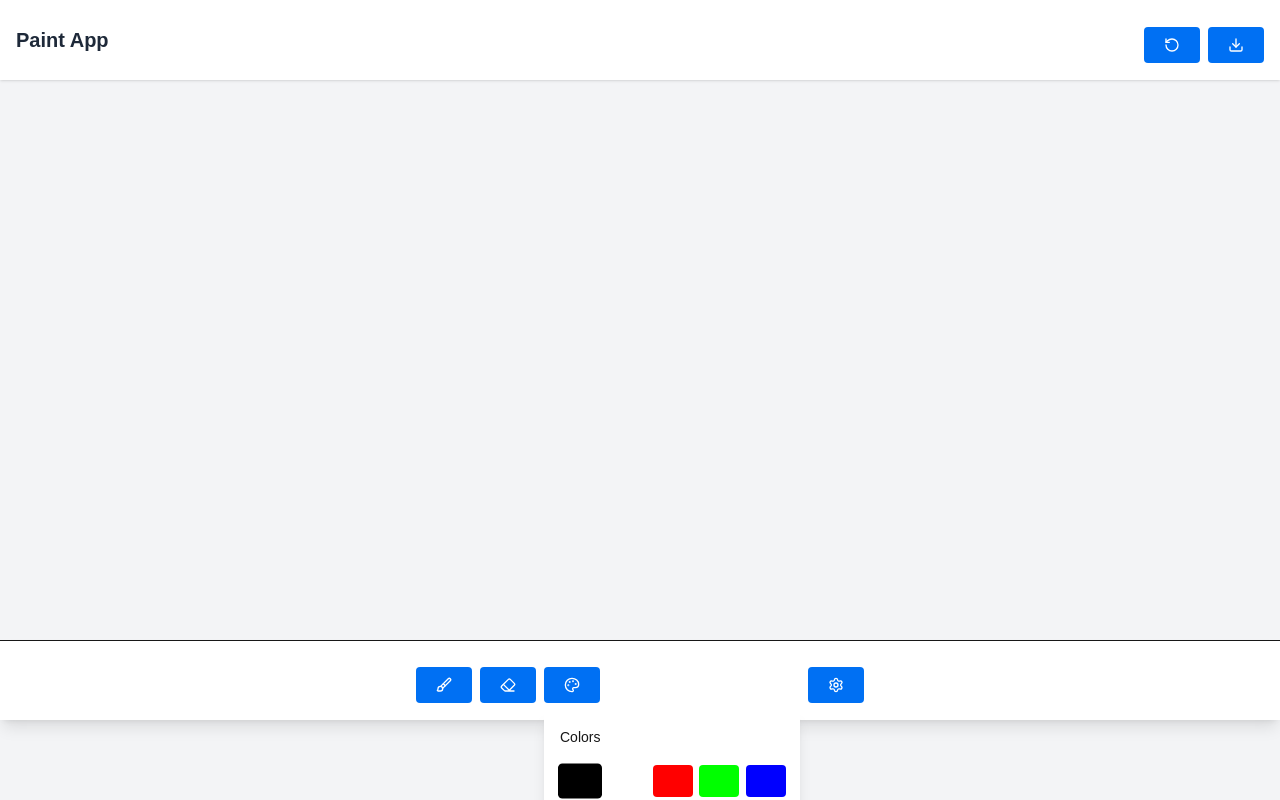
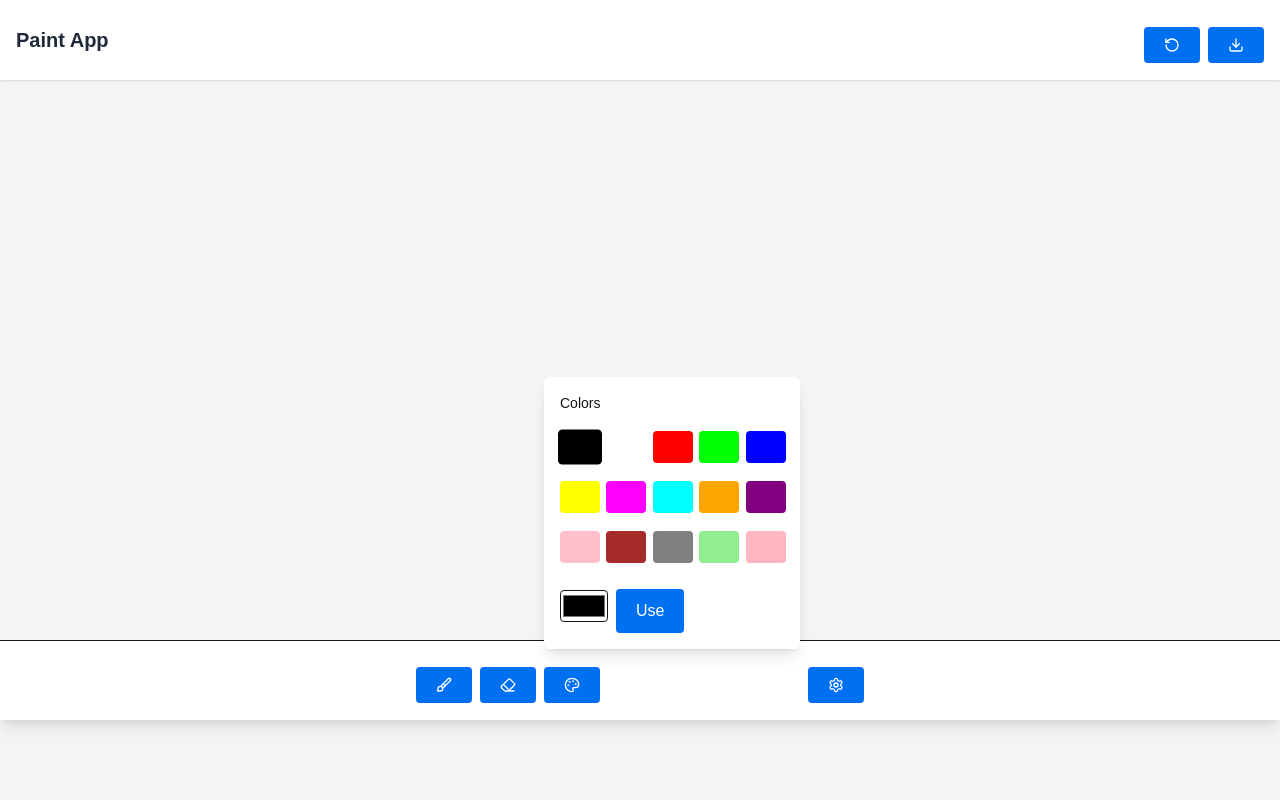
Before and after one commit to chirahbhal312/fingerdrawer-nextjs, a Next.js app: page /PaperToAR in a window 1280 px wide. Both pictures are taken after a click on the button 572 px from the left and 685 px from the top of the page. Built offline with nearby package versions, Linux system fonts and the light colour scheme.

Commit message:
overflow hidden

```diff
--- a/src/app/PaperToAR/page.jsx
+++ b/src/app/PaperToAR/page.jsx
@@ -97,7 +97,7 @@ export default function PaintingApp() {
   }, []);
 
   return (
-    <div className="h-screen flex flex-col bg-gray-100 overflow-hidden">
+    <div className="h-screen flex flex-col bg-gray-100 overflow-hidden overflow-y-hidden">
       {/* Top Panel */}
       <div className="h-[10vh] bg-white shadow-sm p-4 flex items-center justify-between">
         <h1 className="text-xl font-bold text-gray-800">Paint App</h1>
@@ -149,7 +149,7 @@ export default function PaintingApp() {
                 <Palette className="w-4 h-4" />
               </button>
               {showColorPopover && (
-                <div className="absolute left-0 top-full mt-2 bg-white rounded-md shadow-lg p-4 z-10 w-64">
+                <div className="absolute left-0 bottom-full mb-2 bg-white rounded-md shadow-lg p-4 z-10 w-64">
                   <label className="text-sm font-medium mb-2 block">Colors</label>
                   <div className="grid grid-cols-5 gap-2">
                     {defaultColors.map((color) => (
@@ -175,7 +175,6 @@ export default function PaintingApp() {
                 </div>
               )}
             </div>
-
           </div>
 
           {/* Settings */}
```
